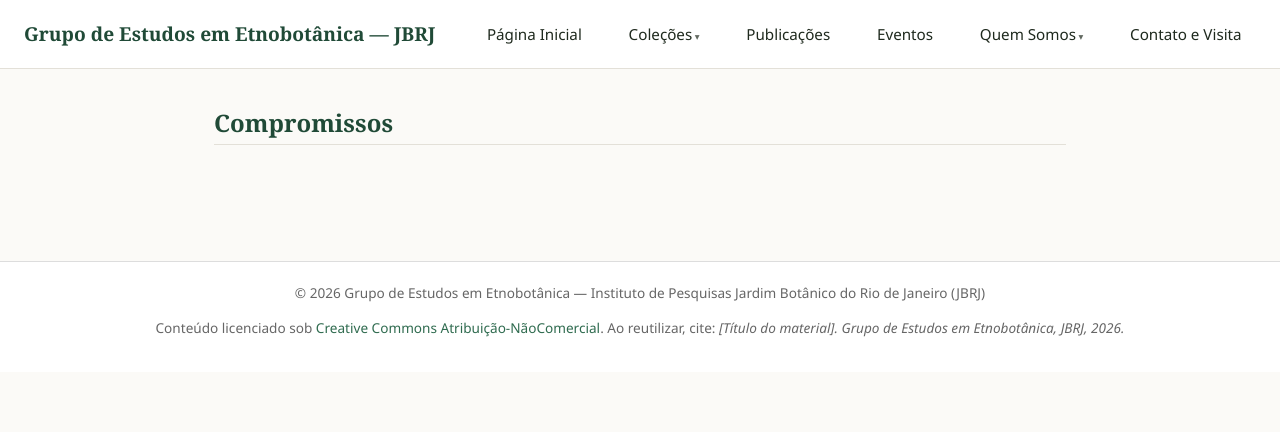
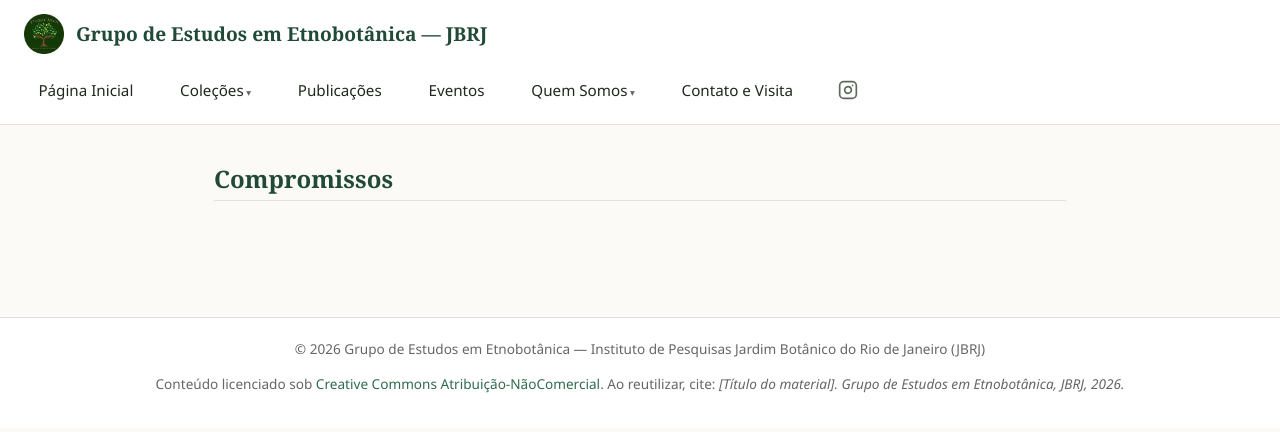
Before and after one commit to etnobotanicajbrj/site-principal, a Jekyll site: the page built from quem-somos/compromissos.md, in a window 1280 px wide. Shown: the top 432 px of the page. Built offline with Jekyll 4.4.1, drawn with Linux system fonts in a browser that asks for light colours.

Commit message:
Update header.html

```diff
--- a/_includes/header.html
+++ b/_includes/header.html
@@ -1,18 +1,27 @@
 <header class="cabecalho-site">
-  <div class="logo">
-    <a href="{{ '/' | relative_url }}" class="logo-link">{{ site.title }}</a>
-  </div>
+  <!-- MARCA: logo + nome do site -->
+  <a href="{{ '/' | relative_url }}" class="marca-site">
+    <img
+      src="{{ '/assets/images/logo.png' | relative_url }}"
+      alt="{{ site.title }}"
+      class="logo-site"
+      loading="lazy"
+    >
+    <span class="logo-link">{{ site.title }}</span>
+  </a>
 
-  <nav class="menu-principal">
+  <!-- ÁREA DE NAVEGAÇÃO (menu + Instagram) -->
+  <div class="area-navegacao">
+
+    <!-- MENU PRINCIPAL -->
+    <nav class="menu-principal" aria-label="Menu principal">
       {% for item in site.data.navigation.main %}
         {% if item.children %}
-        <!-- Item com submenu -->
           <div class="menu-item-dropdown {% if page.url contains item.url %}active{% endif %}">
             <span>{{ item.title }}</span>
             <div class="submenu">
               {% for filho in item.children %}
                 {% if filho.children %}
-                <!-- Sub-submenu -->
                   <div class="submenu-item-dropdown {% if page.url contains filho.url %}active{% endif %}">
                     <a href="{{ filho.url | relative_url }}">{{ filho.title }}</a>
                     <div class="sub-submenu">
@@ -28,9 +37,37 @@
             </div>
           </div>
         {% else %}
-        <!-- Item sem submenu -->
           <a href="{{ item.url | relative_url }}" {% if page.url == item.url %}class="active"{% endif %}>{{ item.title }}</a>
         {% endif %}
       {% endfor %}
     </nav>
+
+    <!-- ÍCONE DO INSTAGRAM -->
+    <div class="redes-sociais">
+      <a
+        href="https://instagram.com/seu-perfil"
+        class="icone-instagram"
+        target="_blank"
+        rel="noopener noreferrer"
+        aria-label="Instagram do Grupo de Estudos em Etnobotânica"
+      >
+        <svg
+          xmlns="http://www.w3.org/2000/svg"
+          width="20"
+          height="20"
+          viewBox="0 0 24 24"
+          fill="none"
+          stroke="currentColor"
+          stroke-width="2"
+          stroke-linecap="round"
+          stroke-linejoin="round"
+        >
+          <rect x="2" y="2" width="20" height="20" rx="5" ry="5"></rect>
+          <path d="M16 11.37A4 4 0 1 1 12.63 8 4 4 0 0 1 16 11.37z"></path>
+          <line x1="17.5" y1="6.5" x2="17.51" y2="6.5"></line>
+        </svg>
+      </a>
+    </div>
+
+  </div>
 </header>
```
Lines whose indentation alone changed are shown as unchanged.
